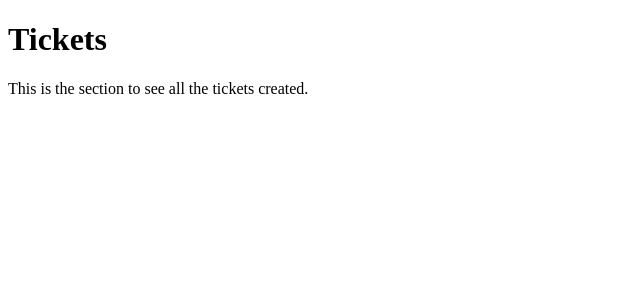
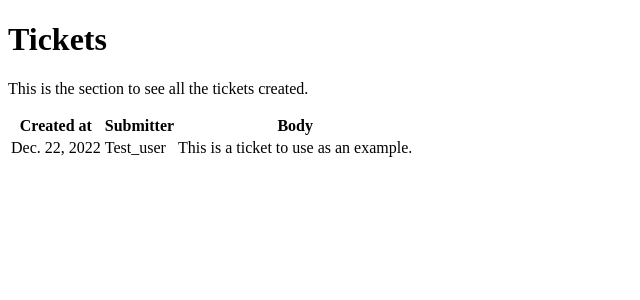
Before and after one commit to Andrescc143/self-paced-learning, a Django app: page /tickets/ in a window 1280 px wide. Shown: the top 300 px of the page, without its empty margins (0-640 px from the left). Run offline with Django 4.2, Linux system fonts and the light colour scheme; data comes from the database, SQL or seed files in the repository; both versions use the stored data as it was after the commit.

Commit message:
The view Tickets was changed to show all the tickets created as a table. The view submit was changed as well to show

```diff
--- a/web-development/backend/django/pluralsight-templates/ticketing/ticketing/templates/tickets.html
+++ b/web-development/backend/django/pluralsight-templates/ticketing/ticketing/templates/tickets.html
@@ -11,5 +11,19 @@
     <p>
         This is the section to see all the tickets created.
     </p>
+    <table>
+        <tr>
+            <th>Created at</th>
+            <th>Submitter</th>
+            <th>Body</th>
+        </tr>
+        {% for ticket in tickets %}
+            <tr>
+                <td>{{ ticket.created_at }}</td>
+                <td>{{ ticket.submitter }}</td>
+                <td>{{ ticket.body }}</td>
+            </tr>
+        {% endfor %}
+    </table>
 </body>
 </html>
--- a/web-development/backend/django/pluralsight-templates/ticketing/ticketing/views.py
+++ b/web-development/backend/django/pluralsight-templates/ticketing/ticketing/views.py
@@ -1,5 +1,7 @@
 from django.http import HttpResponse
 from django.shortcuts import render
+
+from ticketing.models import Ticket
 
 
 def index(request):
@@ -7,8 +9,12 @@ def index(request):
 
 
 def submit(request):
+    ticket = Ticket(submitter='Test_user', body="This is a ticket to use as an example.")
+    ticket.save()
+    print("Ticket saved correctly")
     return render(request, 'submit.html')
 
 
 def tickets(request):
-    return render(request, 'tickets.html')
+    tickets = Ticket.objects.all()
+    return render(request, 'tickets.html', context={'tickets': tickets})
```
Also changed, not shown: web-development/backend/django/pluralsight-templates/ticketing/db.sqlite3.
